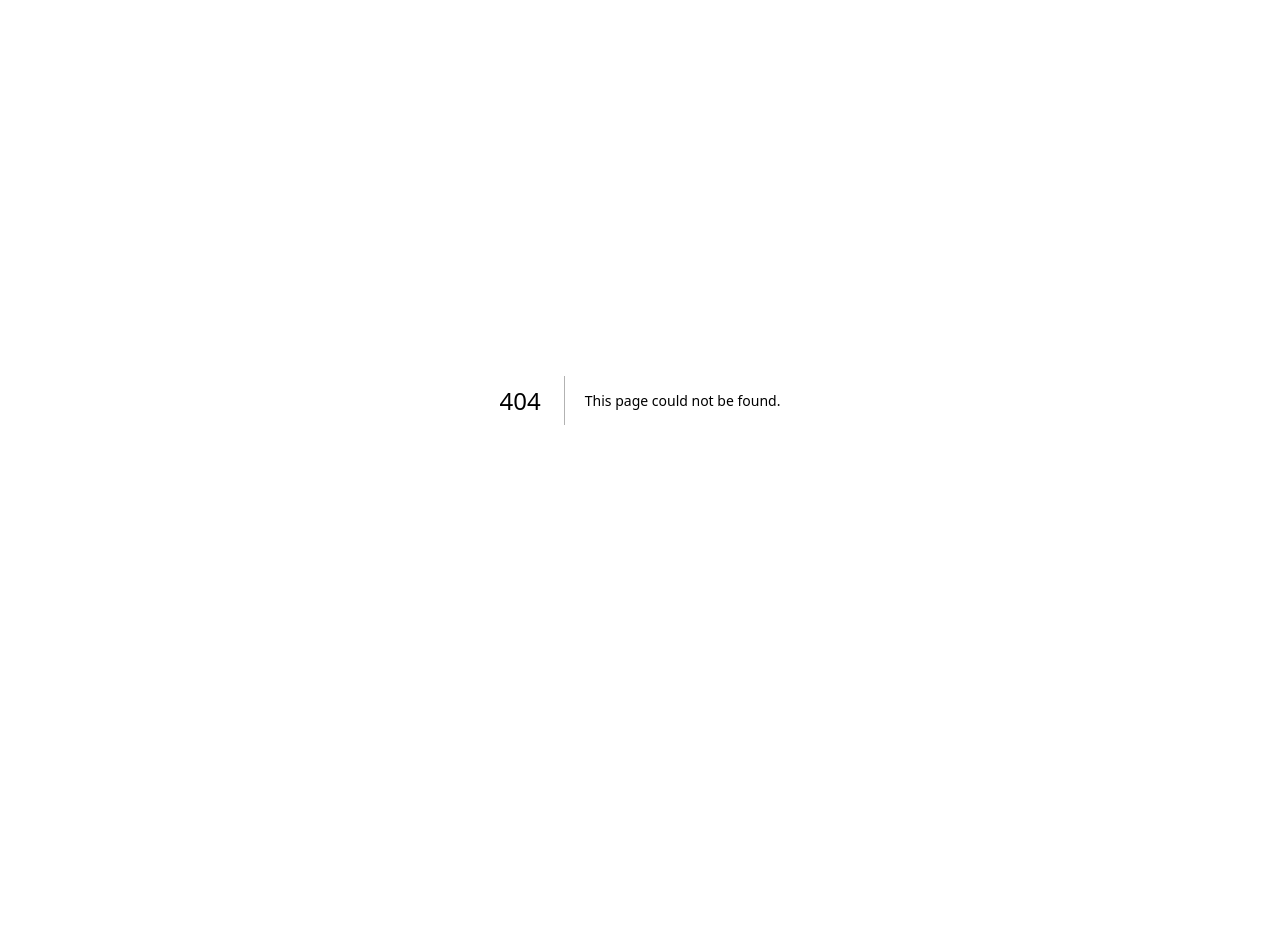
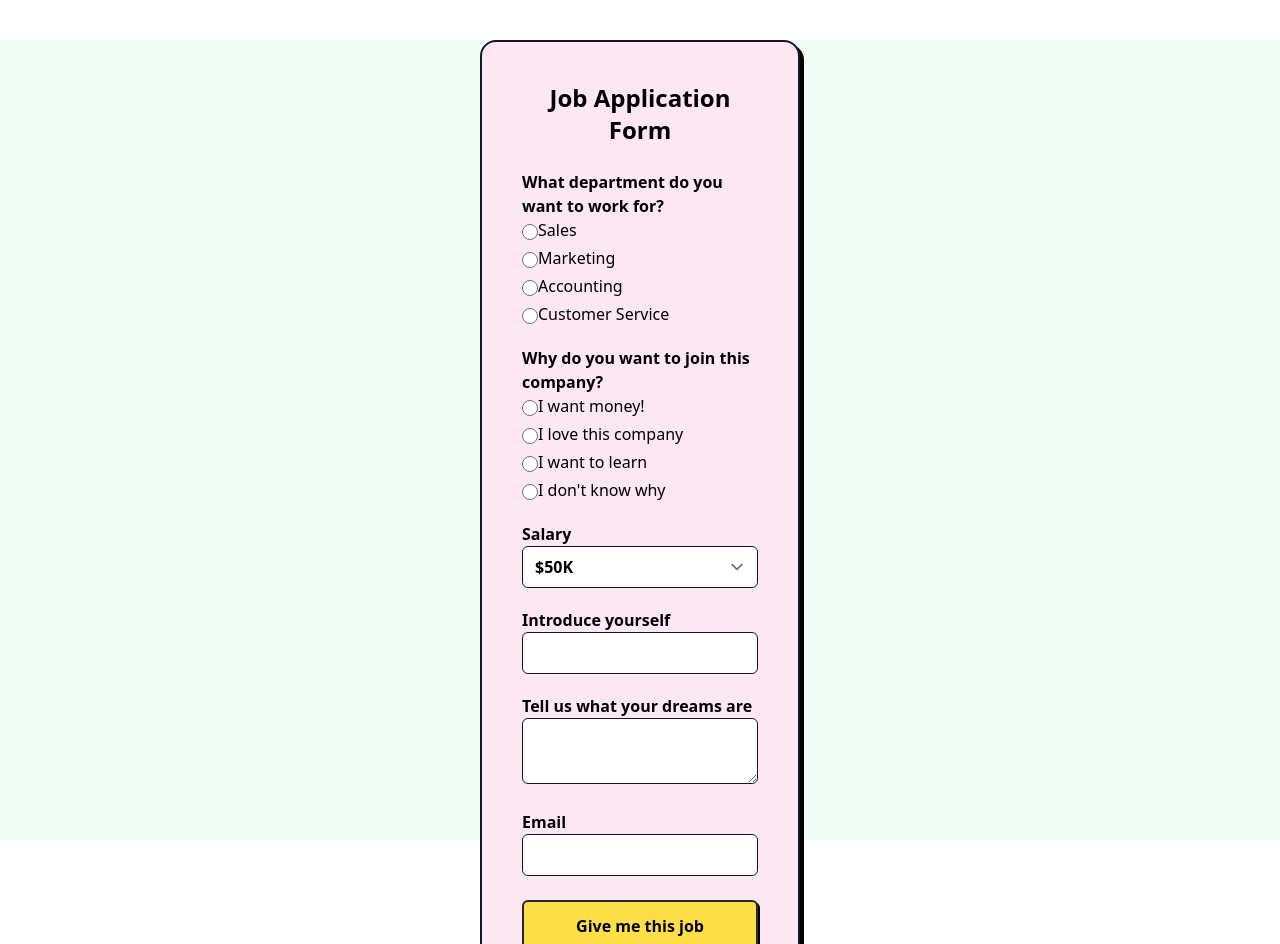
Before and after one commit to corgiccori97/carrot, a Next.js app: page /forms in a window 1280 px wide. Before the commit this address had no page. Shown: the top 944 px of the page. Before the commit the page ends 800 px from the top, so only its background shows below. Built offline with nearby package versions, Linux system fonts and the light colour scheme.

Commit message:
challenge

```diff
--- /dev/null
+++ b/pages/forms.tsx
@@ -0,0 +1,135 @@
+import { useForm, FieldErrors } from 'react-hook-form';
+import { useState } from "react";
+useState
+
+interface JobForm {
+    dpt:string;
+    motive:string;
+    salary:string;
+    introduce:string;
+    dream:string;
+    email:string;
+}
+
+export default function Forms() {
+    const { register,
+            handleSubmit,
+            formState: { errors },
+            watch, } = useForm<JobForm>({
+        mode:"onChange",
+    });
+    const onValid = (data:JobForm) => {
+        console.log("Valid");
+    };
+    const onInvalid = (errors: FieldErrors) => {
+        console.log(errors);
+    };
+    const [submit, setSubmit] = useState(false);
+    const [result, setResult] = useState({});
+    const onClick = () => {
+        setSubmit((prev) => !prev);
+        console.log(watch());
+    };
+
+    return (
+        <div className="bg-green-50 w-full h-screen">
+            <form onSubmit={handleSubmit(onValid, onInvalid)} className="p-10 m-10 w-1/4 bg-pink-100 mx-auto border-gray-900 border-[2.5px] rounded-2xl shadow-[4px_4px_black]">
+                <h1 className="font-extrabold text-2xl mb-6 text-center">Job Application Form</h1>
+
+                <p className="font-bold">
+                    What department do you want to work for?
+                    <span className="text-red-600">{errors.dpt?.message}</span>
+                </p>
+                <div className="flex flex-col space-y-1">
+                <label>
+                    <input {...register("dpt", {required: "*required"})} type="radio" name="dpt" value="sales" />
+                    Sales
+                </label>
+                <label>
+                    <input {...register("dpt", {required: "*required"})} type="radio" name="dpt" value="marketing" />
+                    Marketing
+                </label>
+                <label>
+                    <input {...register("dpt", {required: "*required"})} type="radio" name="dpt" value="accounting" />
+                    Accounting
+                </label>
+                <label>
+                    <input {...register("dpt", {required: "*required"})} type="radio" name="dpt" value="serivce" />Customer Service
+                </label>
+                </div>
+
+                <p className="font-bold mt-5">
+                    Why do you want to join this company?
+                    <span className="text-red-600">{errors.motive?.message}</span>
+                </p>
+                <div className="flex flex-col space-y-1">
+                <label>
+                    <input {...register("motive", {required: "*required"})} type="radio" name="motive" value="money" />I want money!
+                </label>
+                <label>
+                    <input {...register("motive", {required: "*required"})} type="radio" name="motive" value="love" />I love this company
+                </label>
+                <label>
+                    <input {...register("motive", {required: "*required"})} type="radio" name="motive" value="learn" />I want to learn
+                </label>
+                <label>
+                    <input {...register("motive", {required: "*required"})} type="radio" name="motive" value="donno" />I don't know why
+                </label>
+                </div>
+
+                <p className="font-bold mt-5">Salary</p>
+                {errors.salary?.message}
+                <select {...register("salary", {
+                    required: "*required"
+                })}
+                className="w-full rounded-md border-3 border-gray-900 font-semibold">
+                    <option value="50">$50K</option>
+                    <option value="60">$60K</option>
+                    <option value="70">$70K</option>
+                    <option value="80">$80K</option>
+                    <option value="90">$90K</option>
+                </select>
+
+                <p className="font-bold mt-5">Introduce yourself</p>
+                <input {...register("introduce", {
+                    required: "Please introduce yourself",
+                })}
+                type="text"
+                className='w-full rounded-md border-3 border-gray-900' />
+                <span className="text-red-600 font-semibold">{errors.introduce?.message}</span>
+
+                <p className="font-bold mt-5">Tell us what your dreams are</p>
+                <textarea {...register("dream", {
+                    required: "Please tell us what your dreams are.",
+                    // validate: {
+                    //     length: {
+                    //         value: "10",
+                    //         message: "Please write more than 10 characters.",
+                    //     }
+                    // },
+                })}
+                className="w-full rounded-md border-3 border-gray-900" />
+                <span className="text-red-600 font-semibold">{errors.dream?.message}</span>
+
+                <p className="font-bold mt-5">Email</p>
+                <input
+                {...register("email", {
+                    required: "Please write down your email",
+                    validate: {
+                        onlyNaver: (value)=> value.includes("@naver") || "Only @naver is allowed.",
+                    },
+                })}
+                type="email"
+                className='w-full rounded-md border-3 border-gray-900'/>
+                <span className="text-red-600 font-semibold">{errors.email?.message}</span>
+
+                <input className="block mt-6 font-bold border-2 border-gray-800 shadow-[2px_2px_black] rounded-md  bg-yellow-300 w-full py-3 cursor-pointer" type="submit"
+                value="Give me this job"
+                onClick={onClick} />
+                {submit ? watch("introduce") : ""}
+            </form>
+        </div>
+    );
+}
+
+// 1. Salary required 해결하기
```
